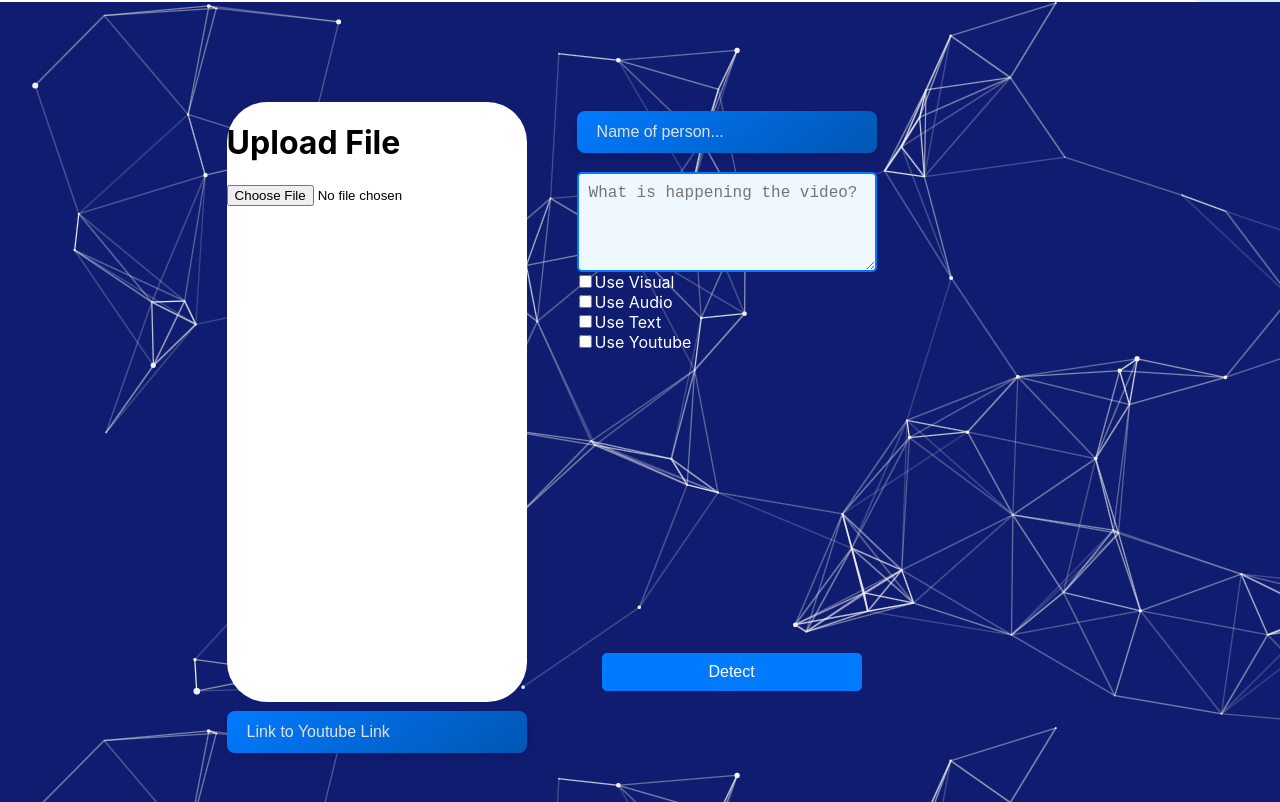
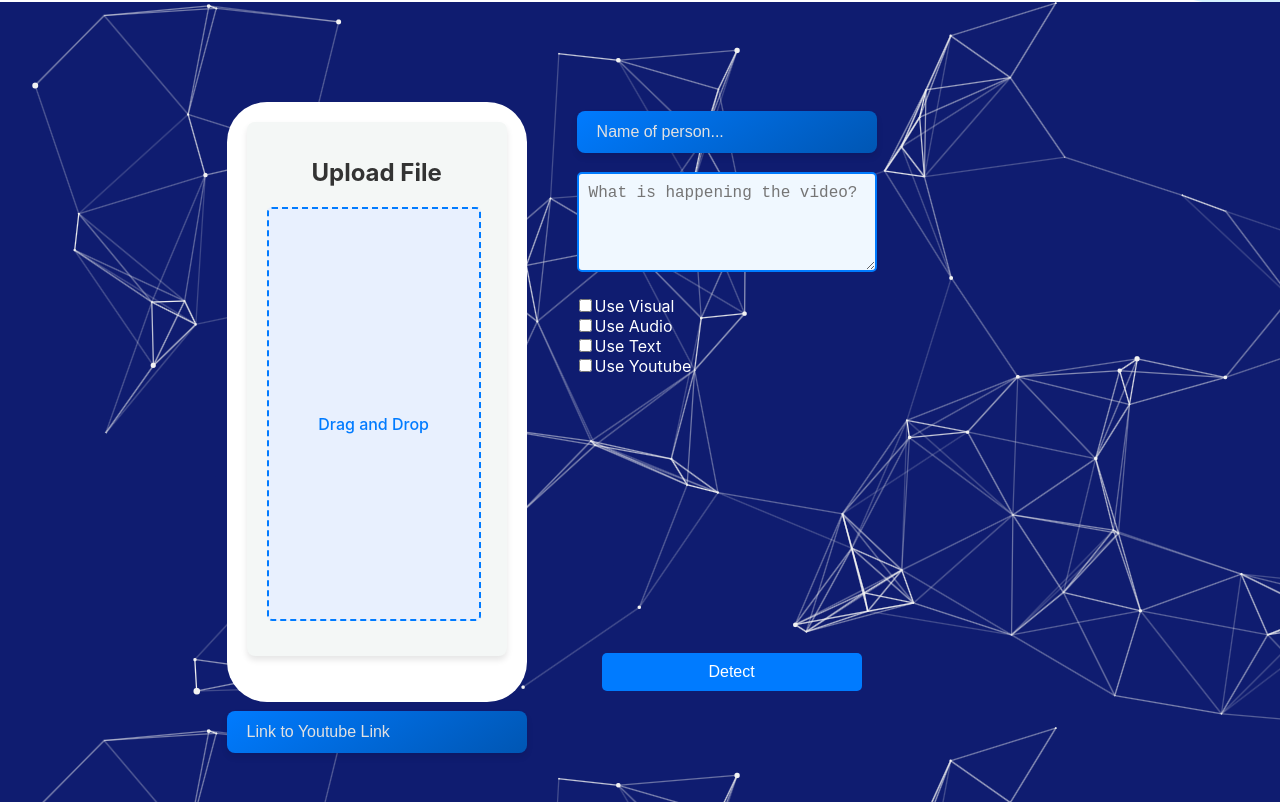
Before and after one commit to ShaunakS05/DeepGuard, a React (Create React App) app in the folder frontend/: page / in a window 1280 px wide. Shown: the part 798-1600 px from the top of the page. Built offline with nearby package versions, Linux system fonts and the light colour scheme.

Commit message:
drag n drop

```diff
--- a/frontend/package.json
+++ b/frontend/package.json
@@ -10,6 +10,7 @@
     "react": "^18.2.0",
     "react-bootstrap": "^2.10.2",
     "react-dom": "^18.2.0",
+    "react-dropzone": "^14.2.3",
     "react-scripts": "5.0.1",
     "web-vitals": "^2.1.4"
   },
--- a/frontend/src/App.css
+++ b/frontend/src/App.css
@@ -29,7 +29,7 @@
   display: flex;
   position: relative;
   left: 116%;
-  top: 11%;
+  top: -380px;
   flex-direction: column;
 }
 .one
@@ -62,6 +62,64 @@
   margin-left: 10%;
 
 }
+
+.upload-section {
+  padding: 20px;
+  background-color: #f4f7f6;
+  border-radius: 8px;
+  box-shadow: 0 4px 6px rgba(0, 0, 0, 0.1);
+  text-align: center;
+  margin: 20px;
+}
+
+.upload-section h1 {
+  color: #333;
+  font-size: 24px;
+  margin-bottom: 20px;
+}
+
+.dropzone {
+  align-items: center;
+  border: 2px dashed #007bff;
+  border-radius: 5px;
+  padding: 30px;
+  background-color: #e8f0fe;
+  color: #007bff;
+  margin-bottom: 15px;
+  transition: background-color 0.3s;
+  width: 150px;
+  height: 350px;
+}
+
+.dropzone:focus {
+  outline: none;
+  border-color: #0056b3;
+}
+
+.dropzone p {
+  text-align: center;
+  margin: 0;
+  font-size: 16px;
+  font-weight: 500;
+  position: relative;
+  top: 50%;
+}
+
+.dropzone input {
+  display: none;
+}
+
+/* Active state styles */
+.dropzone-active {
+  background-color: #d0e2fd;
+}
+
+.file-info {
+  font-size: 14px;
+  color: #333;
+  margin-top: 10px;
+}
+
 .coolBlueButton {
   padding: 10px 20px;
   background-color: #007bff; /* Bootstrap primary blue for example */
--- a/frontend/src/App.js
+++ b/frontend/src/App.js
@@ -3,7 +3,8 @@ import bg from './cool-background.svg';
 import bg2 from './cool-background2.png';
 import bg3 from './cool-background3.png';
 import gsap from "gsap";
-import {React, useState} from 'react';
+import React, { useState, useCallback } from 'react';
+import { useDropzone } from 'react-dropzone';
 import FileForm from './Componets/FileForm';
 import SplitTextJS from 'split-text-js';
 import Button from 'react-bootstrap/Button';
@@ -30,6 +31,9 @@ function App() {
   const[name, setName] = useState(null);
   const[context, setContext] = useState(null);
 
+  const[text_score, setTextScore] = useState(null);
+  const[Text_explanation1, setTextExplanation] = useState(null);
+
   const[visualData, setVisData] = useState(null);
   const[audioData, setAudData] = useState(null);
   const[textData, setTexData] = useState(null);
@@ -47,7 +51,7 @@ function App() {
 
 
 
-  const handleFile = (event) => {
+  const handleFileChange = (event) => {
     setFile(event.target.files[0])
   }
 
@@ -87,18 +91,18 @@ function App() {
         console.error(error);
       }
     }
-    if(useAudio)
+    if(useText)
     {
-      const formDataAudio = new FormData();
-      formDataAudio.append('file_upload', file);
-      formDataAudio.append('name', name);
-      formDataAudio.append('context', context);
+      const formDataText = new FormData();
+      formDataText.append('file_upload', file);
+      formDataText.append('name', name);
+      formDataText.append('context', context);
 
       try {
 
-        const response = await fetch(endpoint_Audiod, {
+        const response = await fetch(endpoint_Text, {
           method: "POST",
-          body: formDataAudio
+          body: formDataText
         });
 
         // Check if the response status is OK (200)
@@ -106,12 +110,15 @@ function App() {
           // Try to parse the response as JSON
           const response_data = await response.json();
           const outputObject = JSON.parse(response_data)
-          const resultValue = outputObject.result
+          const Text_Score = outputObject.numerical_answer
+          const Text_explanation = outputObject.explanation
+          setTextScore(Text_Score);
+          setTextExplanation(Text_explanation);
           console.log(response)
           console.log("Success YIPPEEE" + response_data)
-          console.log("Success YIPPEEE" + resultValue)
+          console.log("Success YIPPEEE" + Text_Score)
           // Now you can use the response data as needed
-          setVisData(resultValue);
+          setVisData(Text_Score);
         } else {
           // If response status is not OK, throw an error
           throw new Error('Failed tozsasd fetch data');
@@ -216,6 +223,14 @@ function App() {
     setYoutubeCheck(!useYoutube)
   };
 
+
+
+  const onDrop = useCallback(acceptedFiles => {
+    // Assuming you want to handle a single file, use the first file in the array
+    setFile(acceptedFiles[0]);
+  }, []);
+
+  const { getRootProps, getInputProps, isDragActive } = useDropzone({ onDrop });
   const titles = gsap.utils.toArray("p");
   const tl = gsap.timeline({repeat: -1, yoyo: true, repeatDelay: 1});
 
@@ -287,18 +302,18 @@ function App() {
     backgroundColor: 'white',
     // Other styling for the box
   }}>
-    <div>
-            <h1>Upload File</h1>
-            <form style={{alignContent:'center'}}>
-                <input type="file" onChange={handleFile}></input>
+     <div className="upload-section">
+        <h1>Upload File</h1>
+        <div {...getRootProps()} className="dropzone">
+          <input {...getInputProps()} />
+          {
+            isDragActive ?
+              <p>Drop the files here ...</p> :
+              <p>Drag and Drop</p>
+          }
+                  {file && <p>File selected: {file.name}</p>}
 
-            </form>
-            {file && <p>{file.name}</p>}
-
-            {ytImage &&<img style={{width:'100px', height:'100px'}}
-        src={ytImage}
-      />}
-      {ytTitle && <p>{ytTitle}</p>}
+        </div>
         </div>
 
     <textarea
@@ -392,8 +407,6 @@ function App() {
 
 
 
-
-
   </div>
 </div>
 
```
Also changed, not shown: 1 other file (tests, documents, lock files or other folders).
